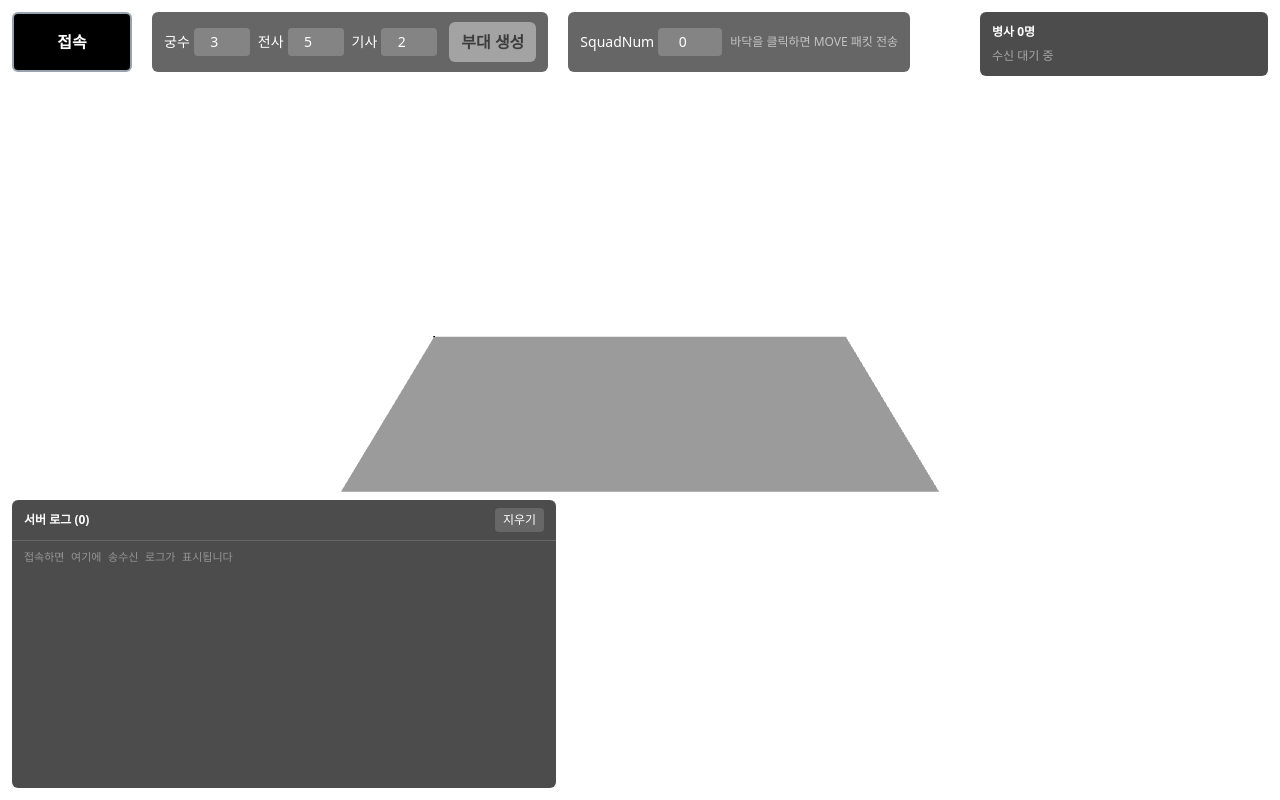
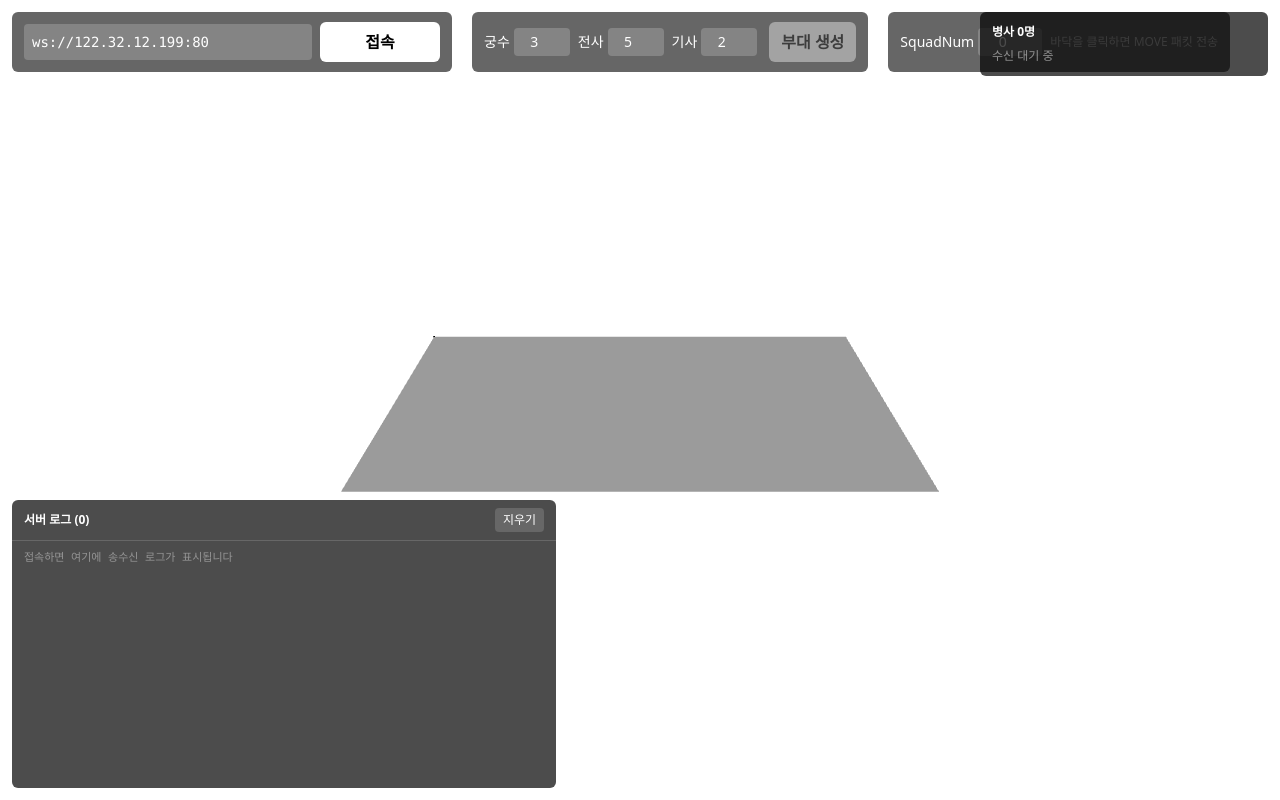
Before and after one commit to CallOfLLM/callofllm-client, a Next.js app: page / in a window 1280 px wide. Built offline with nearby package versions, Linux system fonts and the light colour scheme.

Commit message:
feat : 주소 직접 입력기능 추가
서버 연동을 위한 주소 직접 입력기능 추가

```diff
--- a/app/page.tsx
+++ b/app/page.tsx
@@ -5,7 +5,7 @@ import { Box, OrbitControls, Plane } from "@react-three/drei";
 import { useEffect, useRef, useState } from "react";
 import { createSquad, moveSquad, dump, parseSoldierSnapshot, type Soldier } from "./(lib)/_packet";
 
-const WS_URL = "ws://122.32.12.199:80";
+const DEFAULT_WS_URL = "ws://122.32.12.199:80";
 
 // 맵 좌표계: 좌상단 모서리가 원점(0,0), X는 가로 0~640, Y(3D의 z)는 세로 0~320.
 // 서버가 unsigned int를 쓰므로 음수 좌표가 나오지 않게 원점을 모서리에 맞춘다.
@@ -75,6 +75,7 @@ function summarize(v: unknown): string {
 
 export default function Home() {
   const wsRef = useRef<WebSocket | null>(null);
+  const [wsUrl, setWsUrl] = useState(DEFAULT_WS_URL);
 
   // onopen 이벤트에만 의존하지 않고 실제 readyState를 그대로 비춘다
   const [wsState, setWsState] = useState<number>(WebSocket.CLOSED);
@@ -134,16 +135,22 @@ export default function Home() {
       return;
     }
 
-    wsLog(`핸드셰이크 시작 → ${WS_URL}`);
+    const url = wsUrl.trim();
+    if (!url) {
+      pushLog("error", "서버 주소가 비어 있습니다");
+      return;
+    }
+
+    wsLog(`핸드셰이크 시작 → ${url}`);
     const startedAt = performance.now();
     const elapsed = () => `${Math.round(performance.now() - startedAt)}ms`;
 
     let ws: WebSocket;
     try {
-      ws = new WebSocket(WS_URL);
+      ws = new WebSocket(url);
     } catch (err) {
-      console.error("[WS] 생성 실패 — URL 형식을 확인하세요:", WS_URL, err);
-      pushLog("error", `생성 실패 — URL 형식 확인 필요: ${WS_URL}`);
+      console.error("[WS] 생성 실패 — URL 형식을 확인하세요:", url, err);
+      pushLog("error", `생성 실패 — 주소 형식 확인 필요 (ws:// 또는 wss:// 로 시작해야 함): ${url}`);
       return;
     }
 
@@ -254,13 +261,26 @@ export default function Home() {
       </Canvas>
 
       <div className="fixed top-0 left-0 w-full flex justify-start gap-5 items-center p-3">
+        <div className="flex items-center gap-2 h-15 rounded-md bg-black/60 px-3 text-white">
+          <input
+            value={wsUrl}
+            onChange={(e) => setWsUrl(e.target.value)}
+            onKeyDown={(e) => {
+              if (e.key === "Enter" && !e.nativeEvent.isComposing && wsState === WebSocket.CLOSED) connect();
+            }}
+            disabled={wsState !== WebSocket.CLOSED}
+            spellCheck={false}
+            placeholder="ws://호스트:포트"
+            className="w-72 rounded bg-white/20 px-2 py-2 font-mono text-sm disabled:opacity-50"
+          />
           <button
             onClick={connected ? disconnect : connect}
             disabled={wsState === WebSocket.CONNECTING || wsState === WebSocket.CLOSING}
-          className="w-30 h-15 min-w-30 min-h-15 bg-black rounded-md text-white text-base font-bold border-gray-400 border-2 disabled:opacity-50"
+            className="w-30 h-10 min-w-30 bg-white text-black rounded-md text-base font-bold disabled:opacity-40"
           >
             {wsState === WebSocket.OPEN ? "접속 해제" : wsState === WebSocket.CONNECTING ? "접속 중…" : wsState === WebSocket.CLOSING ? "종료 중…" : "접속"}
           </button>
+        </div>
 
         <div className="flex items-center gap-2 h-15 rounded-md bg-black/60 px-3 text-white">
           {(
```
Lines whose indentation alone changed are shown as unchanged.
